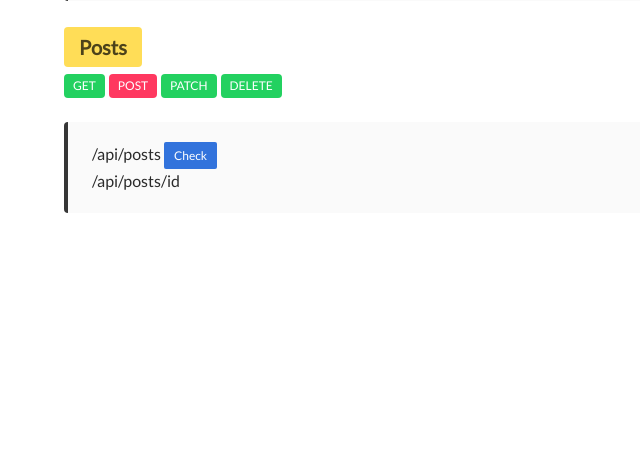
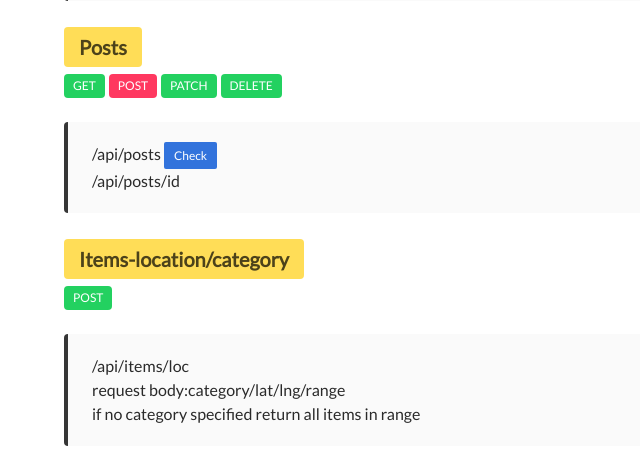
Before and after one commit to amanneox/RecommenderApp_Python, a Django app: template templates/api.html in a window 1280 px wide. Shown: the part 670-1128 px from the top of the page, without its empty margins (0-640 px from the left). Before the commit the page ends 883 px from the top, so only its background shows below. Run offline with Django 3.2, Linux system fonts and the light colour scheme; the template is opened without the code that fills it, so the values that code supplies are empty; parts of the project's set-up code (start-up, migrations or seed data) failed here and were passed over; some libraries are stand-ins or nearby versions.

Commit message:
Improved Endpoint

```diff
--- a/api/urls.py
+++ b/api/urls.py
@@ -13,7 +13,7 @@
     url(r'^services/(?P<pk>[0-9a-f]+)$', views.service_detail),
     url(r'^items/$', views.item_list),
     url(r'^items/(?P<pk>[0-9a-f]+)$', views.item_detail),
-    url(r'^item/comments/$',views.comment_list),
+    url(r'^items/comments/$',views.comment_list),
     url(r'^items/loc/$', views.location_item_list),
     url(r'^token/', CustomAuthToken.as_view()),
     url(r'^$', apidoc, name='apidoc')
--- a/templates/api.html
+++ b/templates/api.html
@@ -55,6 +55,16 @@
       <p>/api/posts/id</p>
     </div>
   </article>
+
+  <h1 class="title"><span class="tag is-warning is-large">Items-location/category</span></h1>
+  <h2 class="subtitle"><span class="tag is-success">POST</span></h2>
+  <article class="message is-dark">
+    <div class="message-body">
+      <p>/api/items/loc</p>
+      <p>request body:category/lat/lng/range</p>
+      <p>if no category specified return all items in range</p>
+    </div>
+  </article>
 </div>
 </body>
 
```
